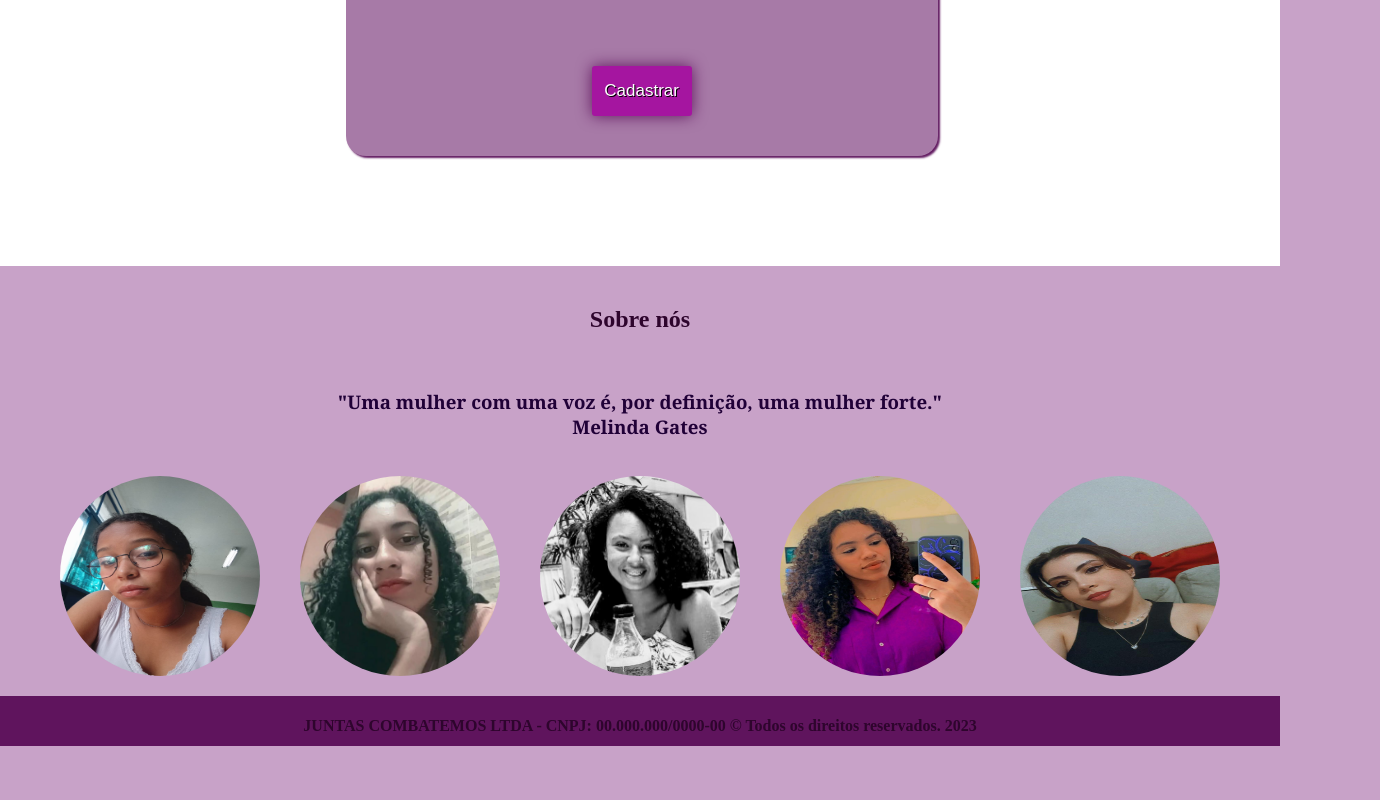
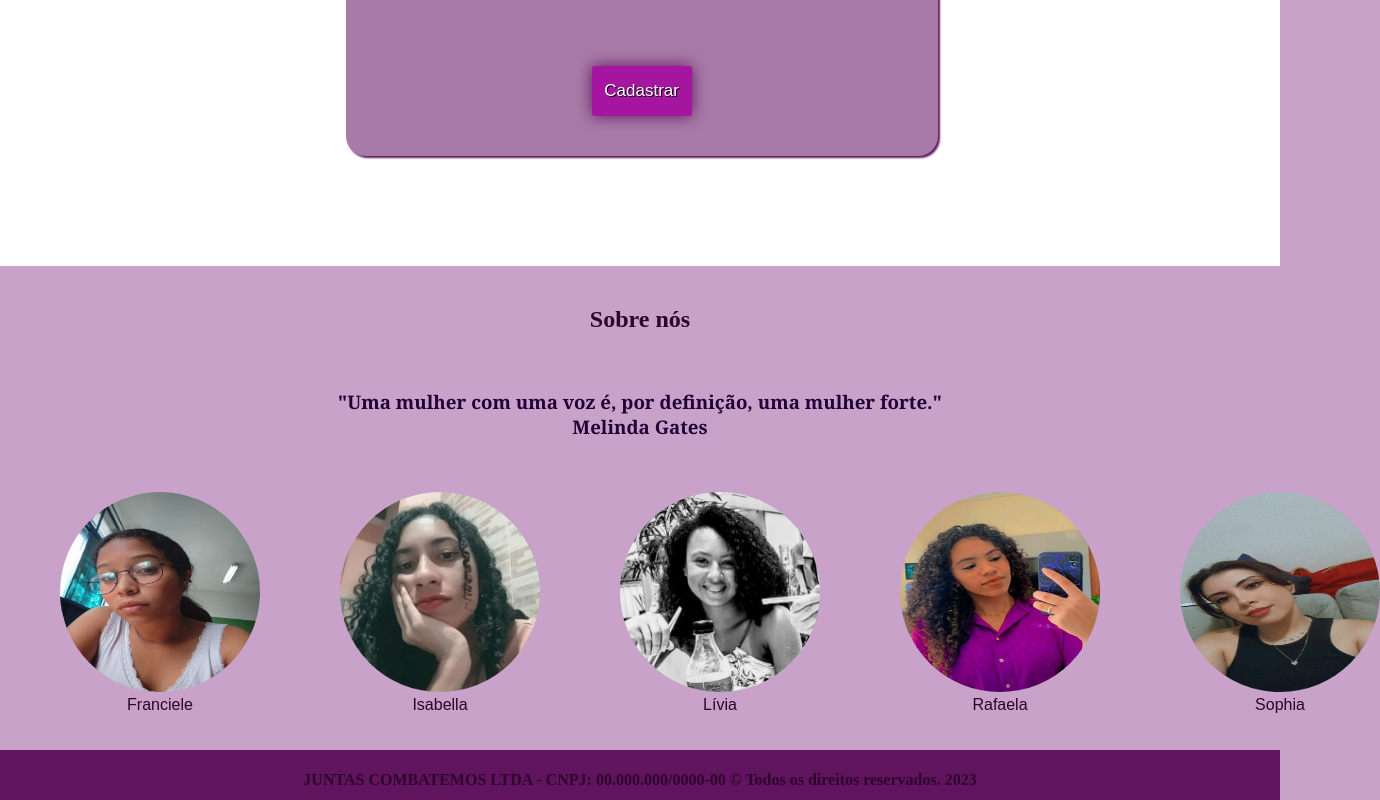
Before and after one commit to IsabellaSMA/JuntasCombatemos, a plain HTML site: page index.html in a window 1280 px wide. Shown: the part 4485-5285 px from the top of the page, 1380 px wide, since content can reach past the window. Before the commit the page ends 5231 px from the top, so only its background shows below. Drawn offline with Linux system fonts and the light colour scheme.

Commit message:
:bookmark: Voltando arquivo para a versão anterior:

```diff
--- a/index.html
+++ b/index.html
@@ -145,12 +145,31 @@
                   <div class="nos">
                     <h2 id="nos">Sobre nós</h2></br>
                     <h3>"Uma mulher com uma voz é, por definição, uma mulher forte." </br>Melinda Gates</h3></br>
-                    <div class="fotos" align="left">
-                      <img src="/src/img/fran.jpeg" alt="Franciele" height="200px" width="200px">
-                      <img src="/src/img/bella.jpeg" alt="Isabella" height="200px" width="200px">
-                      <img src="/src/img/livia.jpeg" alt="Livia" height="200px" width="200px">
-                      <img src="/src/img/rafaela.jpeg" alt="Rafaela" height="200px" width="200px">
-                      <img src="/src/img/sofia.jpeg" alt="Sophia" height="200px" width="200px">
+                    <div class="fotos">
+                      <figure>
+                        <img src="/src/img/fran.jpeg" alt="Franciele" height="200px" width="200px">
+                         <figcaption>Franciele</figcaption>
+                       </figure>
+
+                      <figure>
+                       <img src="/src/img/bella.jpeg" alt="Isabella" height="200px" width="200px">
+                        <figcaption>Isabella</figcaption>
+                      </figure>
+
+                       <figure>
+                        <img src="/src/img/livia.jpeg" alt="Livia" height="200px" width="200px">
+                         <figcaption>Lívia</figcaption>
+                       </figure>
+
+                       <figure>
+                        <img src="/src/img/rafaela.jpeg" alt="Rafaela" height="200px" width="200px">
+                         <figcaption>Rafaela</figcaption>
+                       </figure>
+
+                       <figure>
+                        <img src="/src/img/sofia.jpeg" alt="Sophia" height="200px" width="200px">
+                         <figcaption>Sophia</figcaption>
+                       </figure>
                     </div>
 
                   </div>
```
